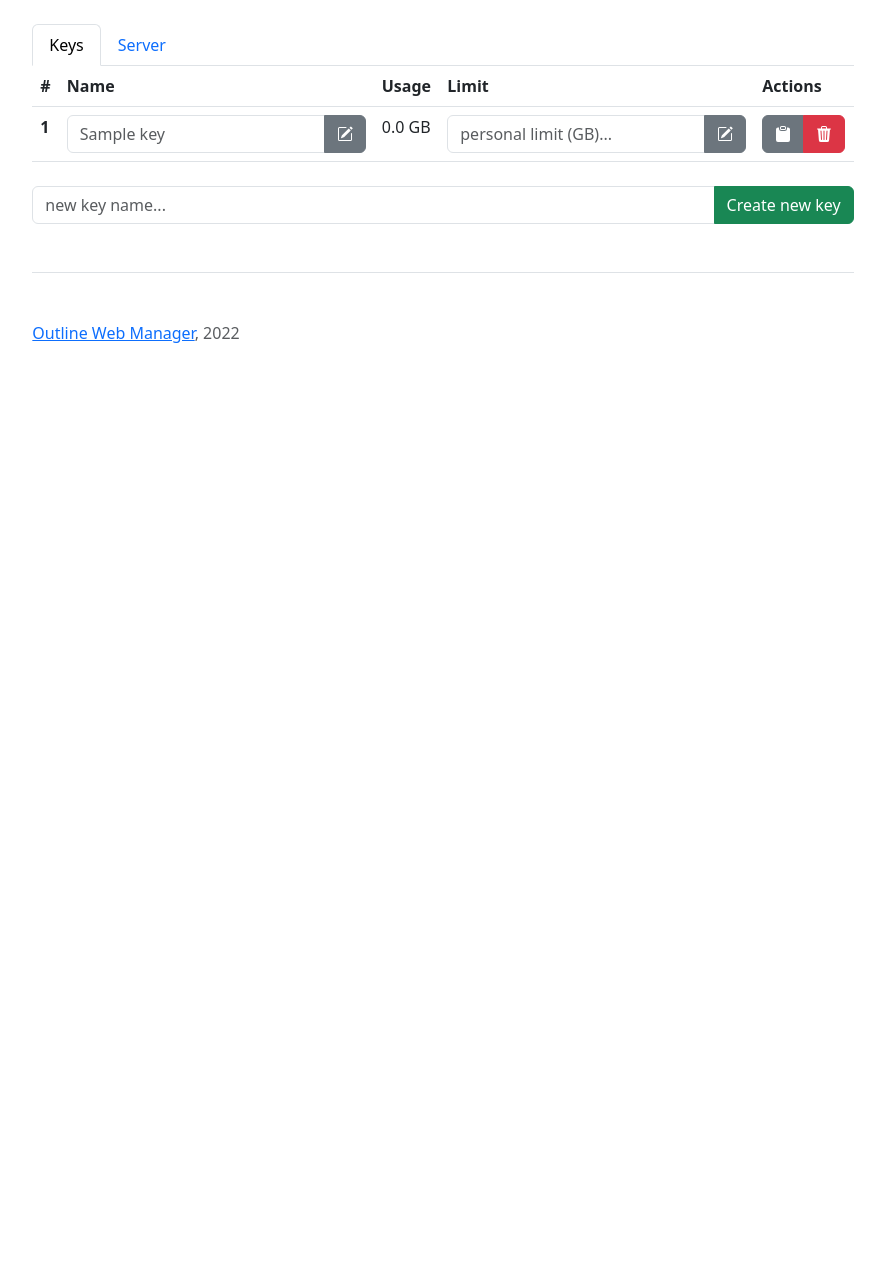
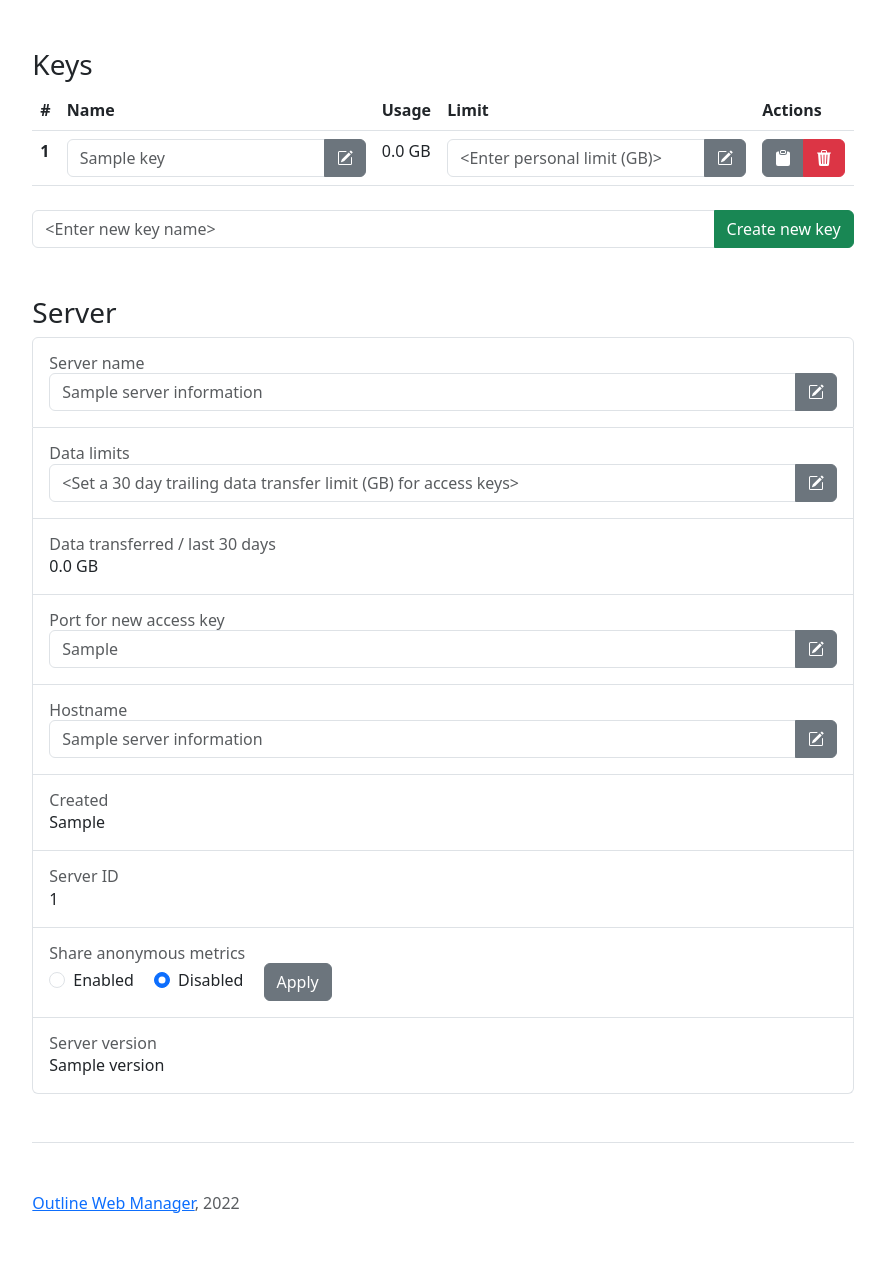
Before and after one commit to ilyhan2009/outline_web_manager, a FastAPI app: template outline_web_manager/templates/main.html in a window 1280 px wide. Shown: the part 89-1368 px from the top of the page, without its empty margins (197-1082 px from the left). Before the commit the page ends 432 px from the top, so only its background shows below. Run offline with FastAPI, Linux system fonts and the light colour scheme; the template is opened without the code that fills it: most values are stand-ins (such as "Sample title", 1, 10 or a date in 2020); some libraries are stand-ins or nearby versions.

Commit message:
Deleted tabs

```diff
--- a/outline_web_manager/templates/main.html
+++ b/outline_web_manager/templates/main.html
@@ -75,7 +75,7 @@
 
   <body>
     <div class="col-lg-8 mx-auto p-3">
-      <header class="d-flex flex-wrap justify-content-center py-3 mb-4 border-bottom">
+      <header class="d-flex flex-wrap justify-content-center py-3 mb-5 border-bottom">
         <a href="/" class="d-flex align-items-center mb-md-0 me-md-auto text-dark text-decoration-none">
           <img class="me-2" src="/static/images/outlinevpn.png" alt="" width="32" height="32">
           <span class="fs-4">{{ server_information['name'] }}</span>
@@ -87,16 +87,7 @@
       </header>
 
       <main>
-        <ul class="nav nav-tabs" id="outlineWebManagerTab" role="tablist">
-          <li class="nav-item" role="presentation">
-            <button class="nav-link active" id="keys-tab" data-bs-toggle="tab" data-bs-target="#keys-tab-pane" type="button" role="tab" aria-controls="keys-tab-pane" aria-selected="true">Keys</button>
-          </li>
-          <li class="nav-item" role="presentation">
-            <button class="nav-link" id="server-tab" data-bs-toggle="tab" data-bs-target="#server-tab-pane" type="button" role="tab" aria-controls="server-tab-pane" aria-selected="false">Server</button>
-          </li>
-        </ul>
-        <div class="tab-content" id="outlineWebManagerContent">
-          <div class="tab-pane fade show active" id="keys-tab-pane" role="tabpanel" aria-labelledby="keys-tab" tabindex="0">
+        <h3>Keys</h3>
         <table class="table mb-4">
           <thead>
             <tr>
@@ -130,7 +121,7 @@
                 <td>
                   <form action="/set-data-limit/{{ key.key_id }}" method="POST">
                     <div class="input-group">
-                      <input type="text" class="form-control" placeholder="{% if key.data_limit or 'accessKeyDataLimit' in server_information %}{{ '%.0f'|format((key.data_limit or server_information['accessKeyDataLimit']['bytes']) / 1000 / 1000 / 1000) }} GB{% else %}personal limit (GB)...{% endif %}" name="dataLimit">
+                      <input type="text" class="form-control" placeholder="{% if key.data_limit or 'accessKeyDataLimit' in server_information %}{{ '%.0f'|format((key.data_limit or server_information['accessKeyDataLimit']['bytes']) / 1000 / 1000 / 1000) }} GB{% else %}<Enter personal limit (GB)>{% endif %}" name="dataLimit">
                       <button type="submit" class="btn btn-secondary tooltipped tooltipped-n" aria-label="Change limit">
                         <svg xmlns="http://www.w3.org/2000/svg" width="16" height="16" fill="currentColor" class="bi bi-pencil-square" viewBox="0 0 16 16">
                           <path d="M15.502 1.94a.5.5 0 0 1 0 .706L14.459 3.69l-2-2L13.502.646a.5.5 0 0 1 .707 0l1.293 1.293zm-1.75 2.456-2-2L4.939 9.21a.5.5 0 0 0-.121.196l-.805 2.414a.25.25 0 0 0 .316.316l2.414-.805a.5.5 0 0 0 .196-.12l6.813-6.814z"/>
@@ -170,16 +161,16 @@
           </tbody>
         </table>
 
-            <form class="row g-3 mb-3" action="/add" method="POST">
+        <form class="row g-3 mb-5" action="/add" method="POST">
           <div class="input-group">
-            <input type="text" class="form-control" id="newKeyName" name="newKeyName" placeholder="new key name...">
+            <input type="text" class="form-control" id="newKeyName" name="newKeyName" placeholder="<Enter new key name>">
             <button type="submit" class="btn btn-success">Create new key</button>
           </div>
         </form>
-          </div>
-          <div class="tab-pane fade" id="server-tab-pane" role="tabpanel" aria-labelledby="server-tab" tabindex="0">
+
+        <h3>Server</h3>
         <div class="list-group w-auto">
-              <a class="list-group-item d-flex gap-3 py-3" aria-current="true" style="border-top: none; border-top-right-radius: unset; border-top-left-radius: unset;">
+          <a class="list-group-item d-flex gap-3 py-3" aria-current="true">
             <div class="d-flex gap-2 w-100 justify-content-between">
               <div class="w-100">
                 <h6 class="mb-0 opacity-75">Server name</h6>
@@ -203,7 +194,7 @@
                 <h6 class="mb-0 opacity-75">Data limits</h6>
                 <form class="row g-3" action="/set-data-limit" method="POST">
                   <div class="input-group">
-                        <input type="text" class="form-control" id="dataLimitForAllKeys" name="dataLimitForAllKeys" placeholder="{% if 'accessKeyDataLimit' in server_information %}{{ '%.0f'|format(server_information['accessKeyDataLimit']['bytes'] / 1000 / 1000 / 1000) }} GB{% else %}Set a 30 day trailing data transfer limit (GB) for access keys{% endif %}">
+                    <input type="text" class="form-control" id="dataLimitForAllKeys" name="dataLimitForAllKeys" placeholder="{% if 'accessKeyDataLimit' in server_information %}{{ '%.0f'|format(server_information['accessKeyDataLimit']['bytes'] / 1000 / 1000 / 1000) }} GB{% else %}<Set a 30 day trailing data transfer limit (GB) for access keys>{% endif %}">
                     <button type="submit" class="btn btn-secondary tooltipped tooltipped-n" aria-label="Set global limit">
                       <svg xmlns="http://www.w3.org/2000/svg" width="16" height="16" fill="currentColor" class="bi bi-pencil-square" viewBox="0 0 16 16">
                         <path d="M15.502 1.94a.5.5 0 0 1 0 .706L14.459 3.69l-2-2L13.502.646a.5.5 0 0 1 .707 0l1.293 1.293zm-1.75 2.456-2-2L4.939 9.21a.5.5 0 0 0-.121.196l-.805 2.414a.25.25 0 0 0 .316.316l2.414-.805a.5.5 0 0 0 .196-.12l6.813-6.814z"/>
@@ -310,8 +301,6 @@
               </div>
             </a>
         </div>
-          </div>
-        </div>
       </main>
 
       <footer class="pt-5 my-5 text-muted border-top">
```
Lines whose indentation alone changed are shown as unchanged.
